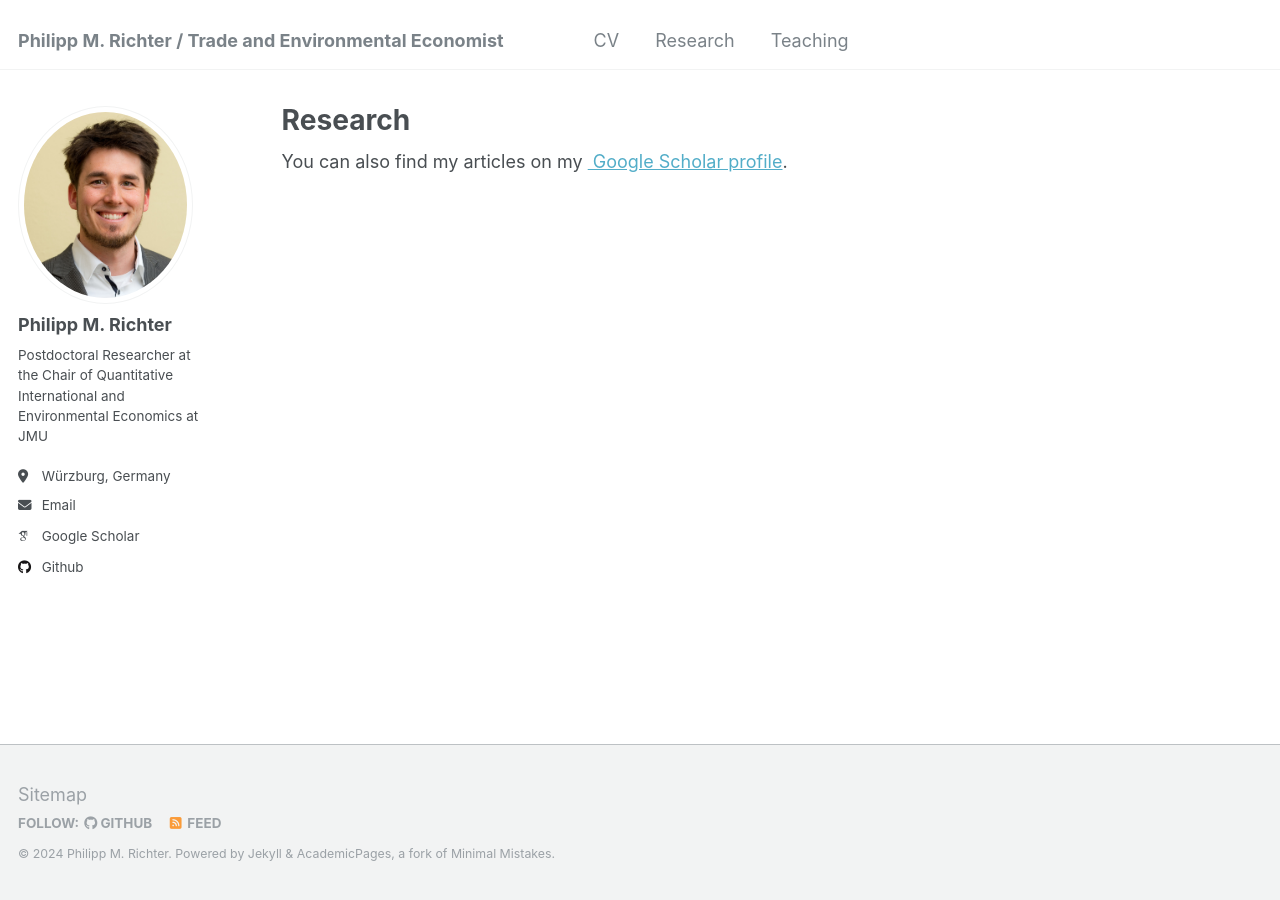
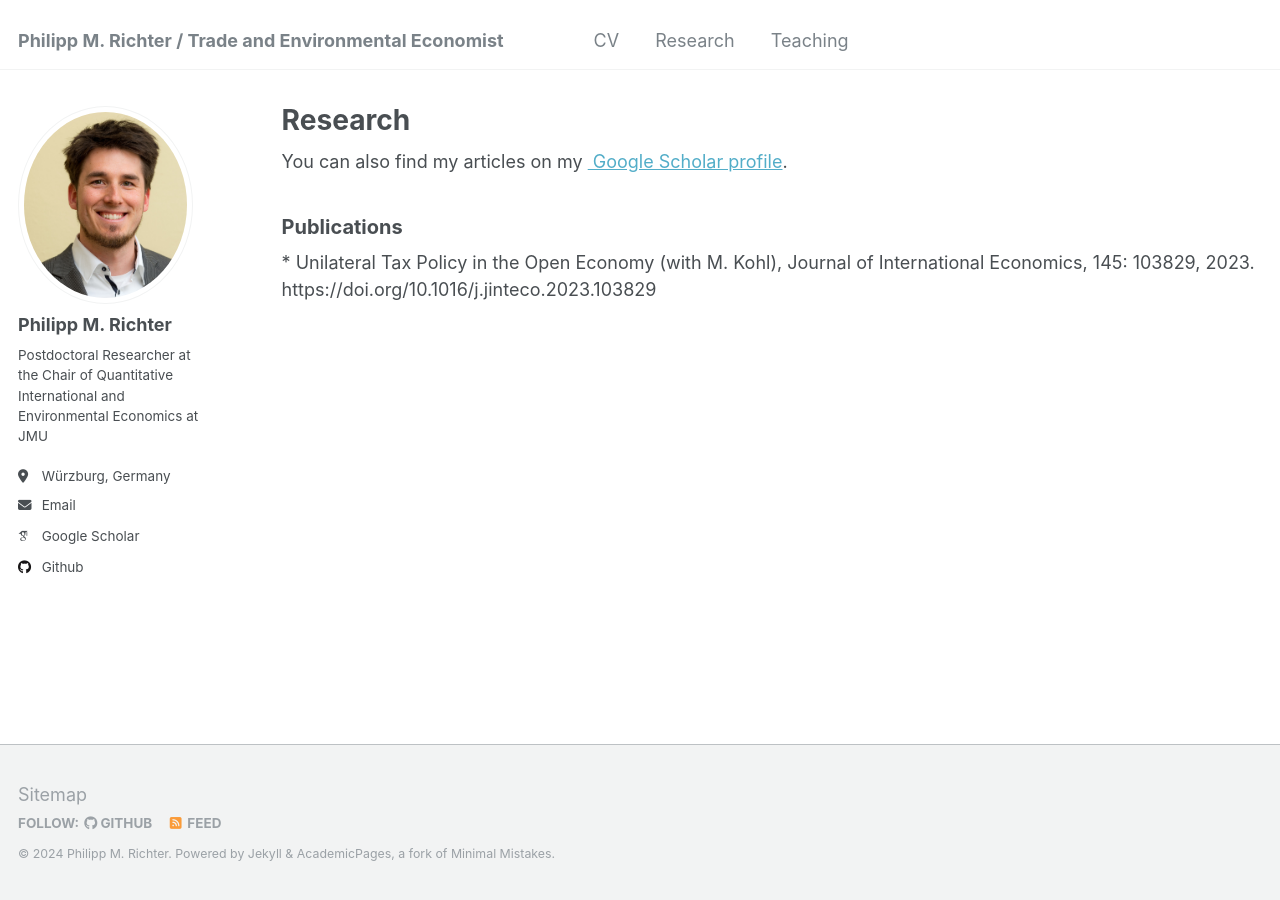
Before and after one commit to PhMRichter/PhMRichter.github.io, a Jekyll site: the page built from _pages/research.html, in a window 1280 px wide. Built offline with Jekyll 4.4.1, drawn with Linux system fonts in a browser that asks for light colours; some web fonts are replaced.

Commit message:
Update research.html

```diff
--- a/_pages/research.html
+++ b/_pages/research.html
@@ -9,4 +9,6 @@ author_profile: true
   <div class="wordwrap">You can also find my articles on my <a href="{{site.author.googlescholar}}"> Google Scholar profile</a>.</div>
 {% endif %}
 
-{% include base_path %}
+<h2 style="font-size: 20px;">Publications</h2>
+
+* Unilateral Tax Policy in the Open Economy (with M. Kohl), Journal of International Economics, 145: 103829, 2023. https://doi.org/10.1016/j.jinteco.2023.103829
```
